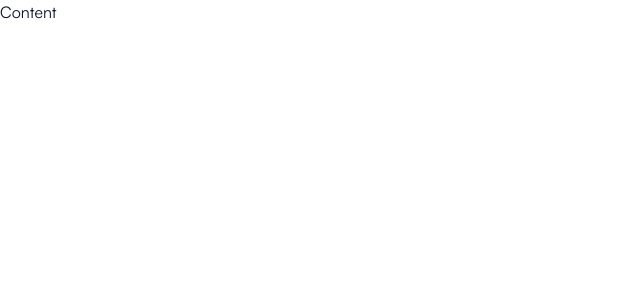
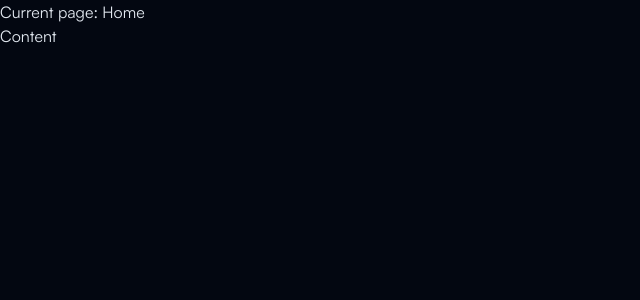
Before and after one commit to ap-1/compass-usa, a Next.js app: page / in a window 1280 px wide. Shown: the top 300 px of the page, without its empty margins (0-640 px from the left). Built offline with nearby package versions, Linux system fonts and the light colour scheme.

Commit message:
feat: Add navbar component

```diff
--- a/app/layout.tsx
+++ b/app/layout.tsx
@@ -4,8 +4,8 @@ import { StyleProvider } from "./style";
 import type { PropsWithChildren } from "react";
 
 export const metadata = {
-	title: "Create Next App",
-	description: "Generated by create next app",
+	title: "Compass USA",
+	description: "Platform for immigrants in the US",
 };
 
 export default function RootLayout({ children }: PropsWithChildren) {
--- a/app/page.tsx
+++ b/app/page.tsx
@@ -1,3 +1,10 @@
+import { Navbar } from "@/components/navbar";
+
 export default function Home() {
-	return <main>Content</main>;
+	return (
+		<>
+			<Navbar title="Home" />
+			<main>Content</main>
+		</>
+	);
 }
--- a/app/style.tsx
+++ b/app/style.tsx
@@ -17,7 +17,11 @@ const satoshi = localFont({
 
 export const StyleProvider = ({ children }: PropsWithChildren) => {
 	return (
-		<ThemeProvider attribute="class" enableColorScheme={false}>
+		<ThemeProvider
+			attribute="class"
+			enableColorScheme={false}
+			defaultTheme="dark"
+		>
 			<style jsx global>
 				{`
 					:root {
--- /dev/null
+++ b/components/navbar.tsx
@@ -0,0 +1,18 @@
+const pages = [
+	{
+		title: 'Home',
+		href: '/'
+	}
+]
+
+interface NavbarProps {
+	title: typeof pages[number]["title"];
+}
+
+export const Navbar = ({ title }: NavbarProps) => {
+	return (
+		<nav>
+			Current page: {title}
+		</nav>
+	)
+}
```
